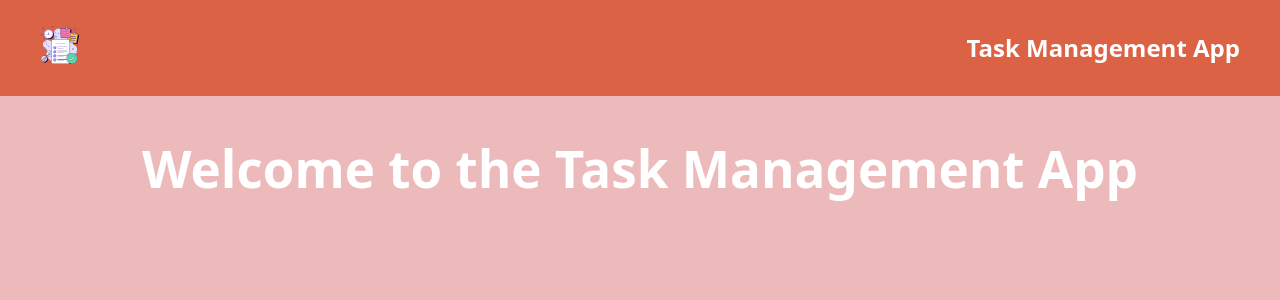
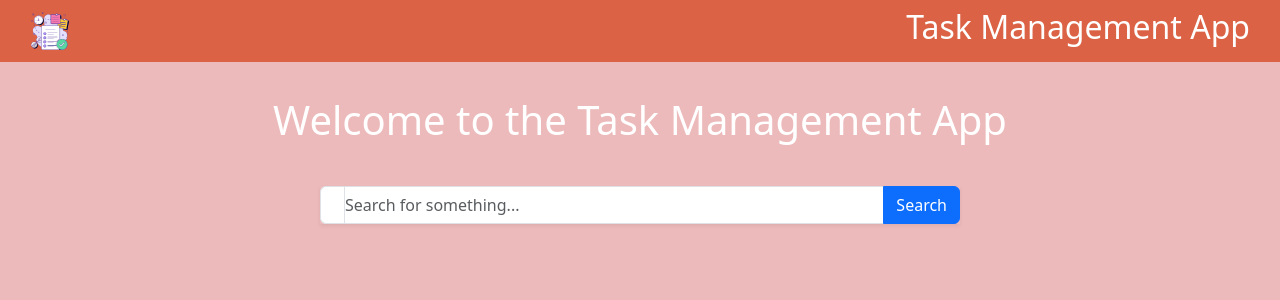
Before and after one commit to Bushrasidd/TaskManagement-frontend, a React (Vite) app: page / in a window 1280 px wide. Shown: the top 300 px of the page. Built offline with nearby package versions, Linux system fonts and the light colour scheme.

Commit message:
Add SearchBar component and integrate Bootstrap styles; update Navbar styles

```diff
--- a/package.json
+++ b/package.json
@@ -10,7 +10,10 @@
     "preview": "vite preview"
   },
   "dependencies": {
+    "bootstrap": "^5.3.8",
     "react": "^19.2.0",
+    "react-bootstrap": "^2.10.10",
+    "react-bootstrap-icons": "^1.11.6",
     "react-dom": "^19.2.0",
     "react-router-dom": "^7.13.0"
   },
--- a/src/App.jsx
+++ b/src/App.jsx
@@ -2,14 +2,25 @@ import { useState } from 'react'
 import './App.css'
 import { BrowserRouter as Router } from 'react-router-dom';
 import Navbar from './Components/Navbar/Navbar';
+import SearchBar from './Components/SearchBar';
 
 function App() {
+  const handleSearchAction = (searchTerm) => {
+    console.log("Searching for:", searchTerm);
+  };
   return (
     <Router>
       <div className="app-container">
       <Navbar />
       <main className='content-area'>
+        <div className='d-flex justify-content-center align-items-center mt-4'>
         <h1>Welcome to the Task Management App</h1>
+        {/* <button className='btn btn-light ms-5'>Create</button> */}
+        </div>
+        <div className='d-flex justify-content-center align-items-center mt-4'>
+          {/*if i dont give the justify conetnt center and align item center why is search bar taking whole width */}
+          <SearchBar onSearch={handleSearchAction} />
+        </div>
         </main>
         </div>
     </Router>
--- a/src/Components/Navbar/Navbar.css
+++ b/src/Components/Navbar/Navbar.css
@@ -14,11 +14,11 @@ body {
 }
 
 .navbar-logo img {
-  margin-left: 20px;
+  margin-left: 30px;
   height: 40px; /* Adjust as needed */
   width: auto;
 }
 .Nav-title h2 {
   color: white;
-  margin-right: 20px; /* Remove default margin */
+  margin-right: 30px; /* Remove default margin */
 }
--- /dev/null
+++ b/src/Components/SearchBar.jsx
@@ -0,0 +1,41 @@
+import React, { useState } from 'react';
+import { Form, InputGroup, Button } from 'react-bootstrap';
+import { Search } from 'react-bootstrap-icons'; // Optional: Install react-bootstrap-icons
+
+const SearchBar = ({ onSearch }) => {
+  const [query, setQuery] = useState("");
+
+  const handleInputChange = (e) => {
+    setQuery(e.target.value);
+    // Optional: Real-time search as user types
+    if (onSearch) onSearch(e.target.value);
+  };
+
+  const handleFormSubmit = (e) => {
+    e.preventDefault();
+    if (onSearch) onSearch(query);
+  };
+
+  return (
+    <Form onSubmit={handleFormSubmit} className="w-50 max-width-md mt-10rem">
+        {/* if i use 40%width why is search bar getting shrinked */}
+      <InputGroup className="shadow-sm">
+        <InputGroup.Text className="bg-white border-end-0">
+          <Search className="text-muted" />
+        </InputGroup.Text>
+        <Form.Control
+          type="search"
+          placeholder="Search for something..."
+          className="shadow-none ps-0 focus-none"
+          value={query}
+          onChange={handleInputChange}
+        />
+        <Button variant="primary" type="submit">
+          Search
+        </Button>
+      </InputGroup>
+    </Form>
+  );
+};
+
+export default SearchBar;
--- a/src/main.jsx
+++ b/src/main.jsx
@@ -4,6 +4,7 @@ import './index.css'
 import App from './App.jsx'
 import 'primereact/resources/themes/lara-light-blue/theme.css'
 import 'primereact/resources/primereact.min.css'
+import 'bootstrap/dist/css/bootstrap.min.css';
 
 
 createRoot(document.getElementById('root')).render(
```
Also changed, not shown: 1 other file (tests, documents, lock files or other folders).
